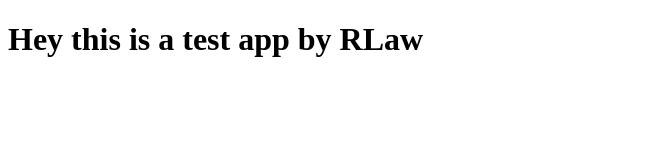
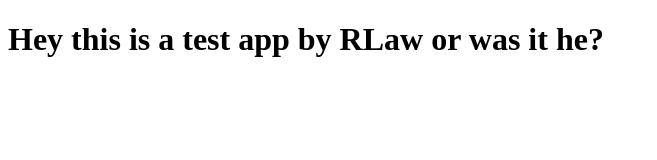
Before and after one commit to RobbinLawANAP1525/RobbinLawANAP1525.github.io, a plain HTML site: page index.html in a window 1280 px wide. Shown: the whole page, without its empty margins (0-657 px from the left). Drawn offline with Linux system fonts and the light colour scheme.

Commit message:
Update index.html

```diff
--- a/index.html
+++ b/index.html
@@ -6,6 +6,6 @@
     <title>Document</title>
 </head>
 <body>
-    <h1>Hey this is a test app by RLaw</h1>
+    <h1>Hey this is a test app by RLaw or was it he?</h1>
 </body>
 </html>
```
